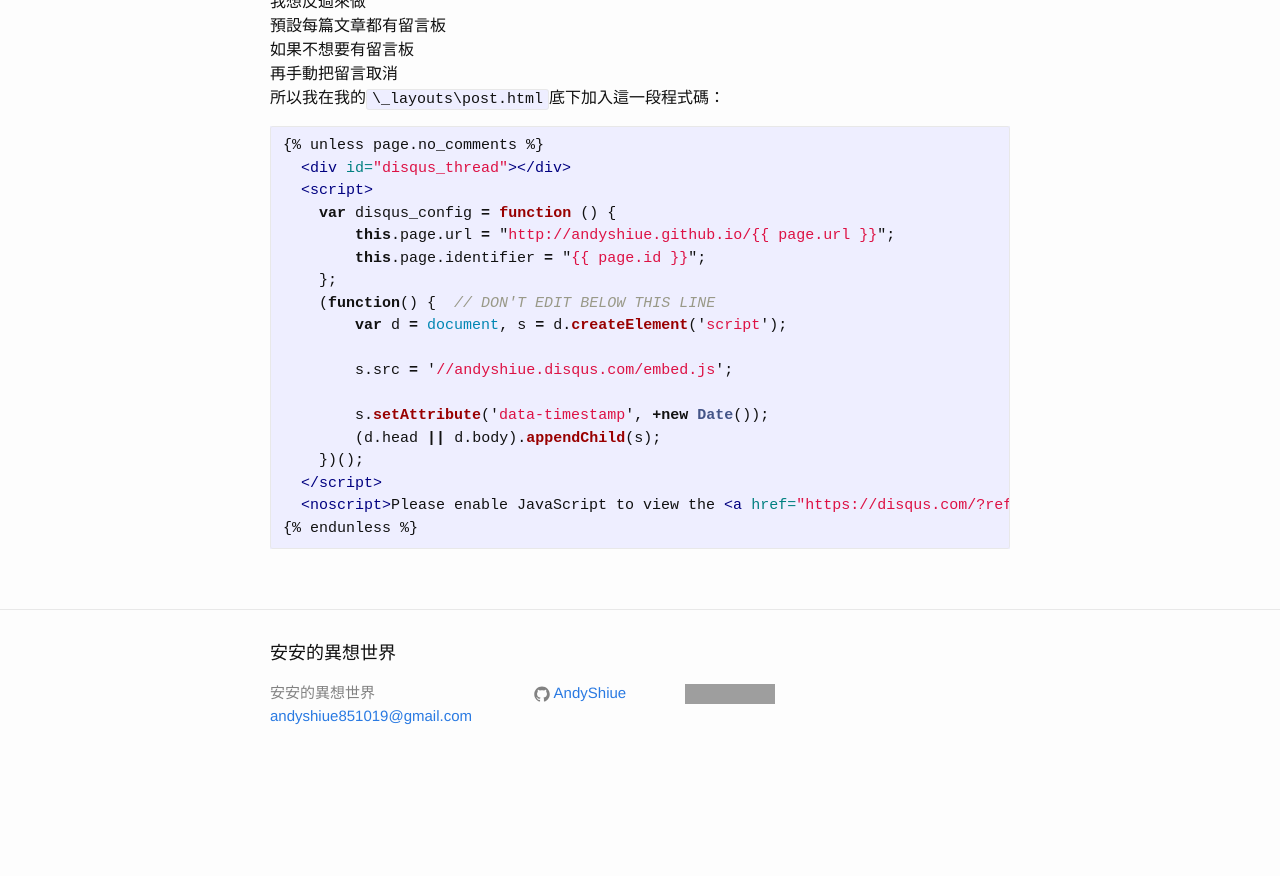
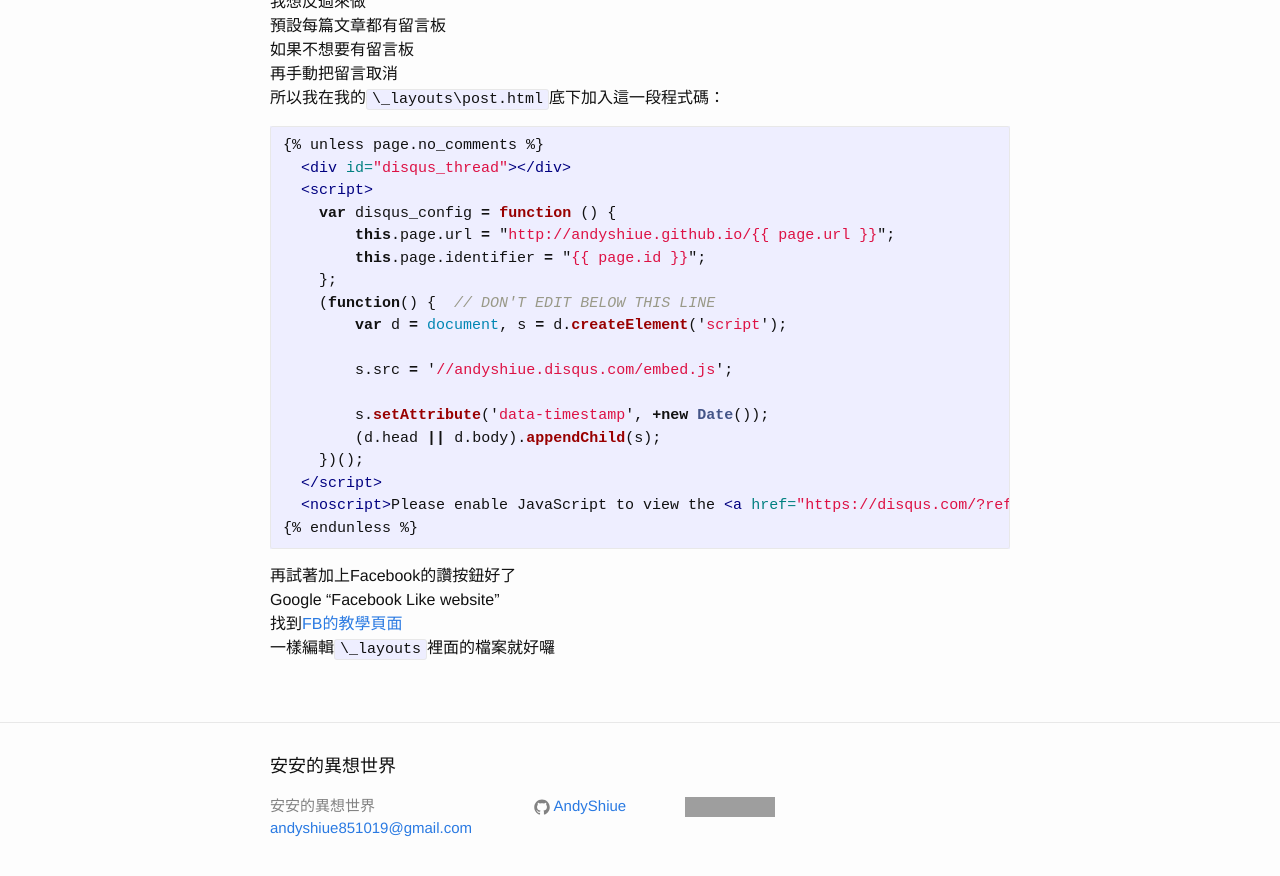
Before and after one commit to AndyShiue/AndyShiue.github.io, a Jekyll site: the page built from _posts/jekyll/2016-02-26-jekyll-liquid.md, in a window 1280 px wide and 900 px high, scrolled down 2060 px. Shown: the top 876 px of the window. Built offline with Jekyll 4.4.1, drawn with Linux system fonts in a browser that asks for light colours; comment, search, counter and statistics services are not loaded; before the commit the page ends 2847 px from its top, so only the background shows below that; grey boxes are pictures that could not be loaded.

Commit message:
Add Facebook Like button.

````diff
--- a/_config.yml
+++ b/_config.yml
@@ -13,7 +13,7 @@
   主要談論程式和邏輯相關的資訊
   應該會寫一些教學？
 baseurl: "" # the subpath of your site, e.g. /blog
-url: "" # the base hostname & protocol for your site
+url: "http://andyshiue.github.io/" # the base hostname & protocol for your site
 #　twitter_username: jekyllrb
 github_username: AndyShiue
 
--- a/_layouts/default.html
+++ b/_layouts/default.html
@@ -4,6 +4,15 @@
   {% include head.html %}
 
   <body>
+
+    <div id="fb-root"></div>
+    <script>(function(d, s, id) {
+      var js, fjs = d.getElementsByTagName(s)[0];
+      if (d.getElementById(id)) return;
+      js = d.createElement(s); js.id = id;
+      js.src = "//connect.facebook.net/zh_TW/sdk.js#xfbml=1&version=v2.5";
+      fjs.parentNode.insertBefore(js, fjs);
+    }(document, 'script', 'facebook-jssdk'));</script>
 
     {% include header.html %}
 
--- a/_layouts/post.html
+++ b/_layouts/post.html
@@ -6,6 +6,7 @@
   <header class="post-header">
     <h1 class="post-title" itemprop="name headline">{{ page.title }}</h1>
     <p class="post-meta"><time datetime="{{ page.date | date_to_xmlschema }}" itemprop="datePublished">{{ page.date | date: "%b %-d, %Y" }}</time>{% if page.author %} • <span itemprop="author" itemscope itemtype="http://schema.org/Person"><span itemprop="name">{{ page.author }}</span></span>{% endif %}</p>
+    <div class="fb-like" data-href="http://andyshiue.github.io/jekyll/2016/02/26/jekyll-liquid.html{{ page.url }}" data-layout="button_count" data-action="like" data-show-faces="true" data-share="true"></div>
   </header>
 
   <div class="post-content" itemprop="articleBody">
--- a/_posts/jekyll/2016-02-26-jekyll-liquid.md
+++ b/_posts/jekyll/2016-02-26-jekyll-liquid.md
@@ -123,4 +123,9 @@
 {% endunless %}
 ```
 
+再試著加上Facebook的讚按鈕好了
+Google "Facebook Like website"
+找到[FB的教學頁面](https://developers.facebook.com/docs/plugins/like-button?locale=zh_TW)
+一樣編輯`\_layouts`裡面的檔案就好囉
+
 {% endraw %}
````
Also changed, not shown: other parts of _layouts/post.html (+1 -1 lines).
